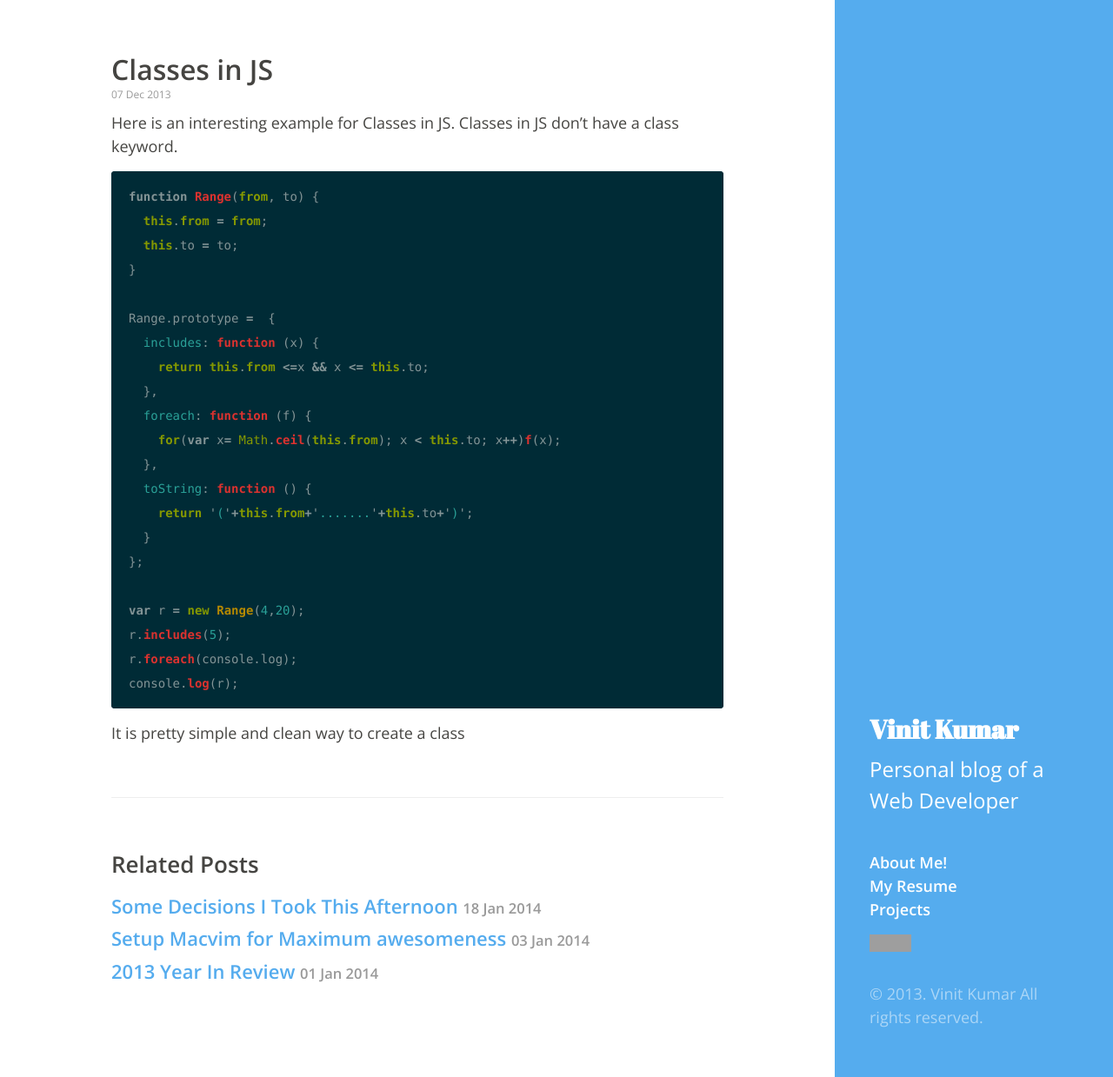
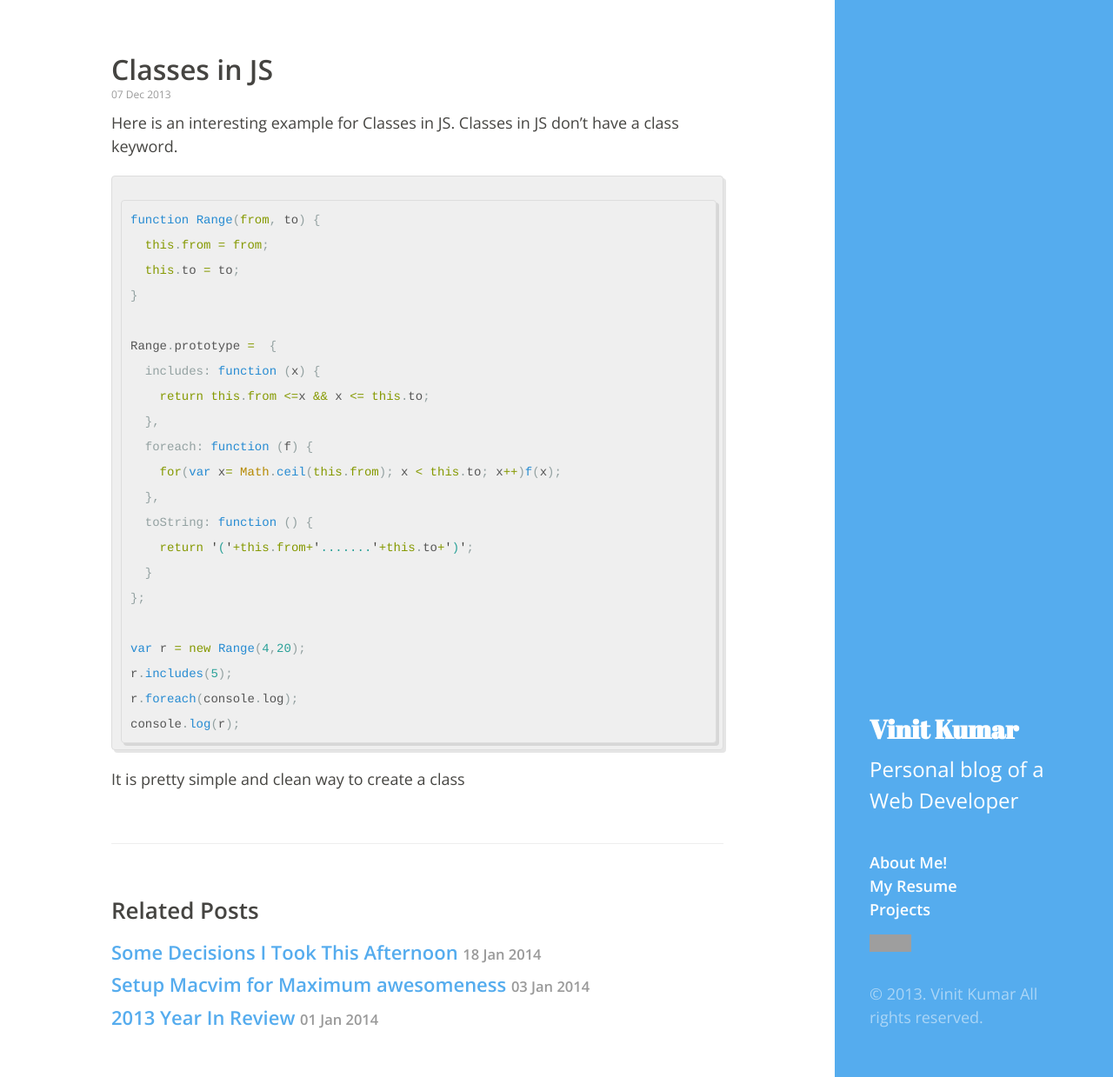
Before and after one commit to vinitkumar/vinitkumar.github.com, a Jekyll site: the page built from _posts/2013-12-07-Classes-in-JS.md, in a window 1280 px wide and 1239 px high. Shown: the whole window at 87% size. Built offline with Jekyll 4.4.1, drawn with Linux system fonts in a browser that asks for light colours; Markdown is read by kramdown in place of the engine named in the settings; grey boxes are pictures that could not be loaded.

Commit message:
one more good try

```diff
--- a/_includes/head.html
+++ b/_includes/head.html
@@ -36,7 +36,7 @@
 
   <!-- CSS -->
   <link rel="stylesheet" href="/public/css/hyde.css">
-  <link rel="stylesheet" href="/public/css/solarized-dark.css">
+  <link rel="stylesheet" href="/public/css/syntax.css">
   <link rel="stylesheet" href="http://fonts.googleapis.com/css?family=Open+Sans:300,400italic,400,600,700|Abril+Fatface">
 
   <!-- Icons -->
--- a/public/css/syntax.css
+++ b/public/css/syntax.css
@@ -1,66 +1,84 @@
-.hll { background-color: #ffffcc }
- /*{ background: #f0f3f3; }*/
-.c { color: #999; } /* Comment */
-.err { color: #AA0000; background-color: #FFAAAA } /* Error */
-.k { color: #006699; } /* Keyword */
-.o { color: #555555 } /* Operator */
-.cm { color: #0099FF; font-style: italic } /* Comment.Multiline */
-.cp { color: #009999 } /* Comment.Preproc */
-.c1 { color: #999; } /* Comment.Single */
-.cs { color: #999; } /* Comment.Special */
-.gd { background-color: #FFCCCC; border: 1px solid #CC0000 } /* Generic.Deleted */
-.ge { font-style: italic } /* Generic.Emph */
-.gr { color: #FF0000 } /* Generic.Error */
-.gh { color: #003300; } /* Generic.Heading */
-.gi { background-color: #CCFFCC; border: 1px solid #00CC00 } /* Generic.Inserted */
-.go { color: #AAAAAA } /* Generic.Output */
-.gp { color: #000099; } /* Generic.Prompt */
-.gs { } /* Generic.Strong */
-.gu { color: #003300; } /* Generic.Subheading */
-.gt { color: #99CC66 } /* Generic.Traceback */
-.kc { color: #006699; } /* Keyword.Constant */
-.kd { color: #006699; } /* Keyword.Declaration */
-.kn { color: #006699; } /* Keyword.Namespace */
-.kp { color: #006699 } /* Keyword.Pseudo */
-.kr { color: #006699; } /* Keyword.Reserved */
-.kt { color: #007788; } /* Keyword.Type */
-.m { color: #FF6600 } /* Literal.Number */
-.s { color: #d44950 } /* Literal.String */
-.na { color: #4f9fcf } /* Name.Attribute */
-.nb { color: #336666 } /* Name.Builtin */
-.nc { color: #00AA88; } /* Name.Class */
-.no { color: #336600 } /* Name.Constant */
-.nd { color: #9999FF } /* Name.Decorator */
-.ni { color: #999999; } /* Name.Entity */
-.ne { color: #CC0000; } /* Name.Exception */
-.nf { color: #CC00FF } /* Name.Function */
-.nl { color: #9999FF } /* Name.Label */
-.nn { color: #00CCFF; } /* Name.Namespace */
-.nt { color: #2f6f9f; } /* Name.Tag */
-.nv { color: #003333 } /* Name.Variable */
-.ow { color: #000000; } /* Operator.Word */
-.w { color: #bbbbbb } /* Text.Whitespace */
-.mf { color: #FF6600 } /* Literal.Number.Float */
-.mh { color: #FF6600 } /* Literal.Number.Hex */
-.mi { color: #FF6600 } /* Literal.Number.Integer */
-.mo { color: #FF6600 } /* Literal.Number.Oct */
-.sb { color: #CC3300 } /* Literal.String.Backtick */
-.sc { color: #CC3300 } /* Literal.String.Char */
-.sd { color: #CC3300; font-style: italic } /* Literal.String.Doc */
-.s2 { color: #CC3300 } /* Literal.String.Double */
-.se { color: #CC3300; } /* Literal.String.Escape */
-.sh { color: #CC3300 } /* Literal.String.Heredoc */
-.si { color: #AA0000 } /* Literal.String.Interpol */
-.sx { color: #CC3300 } /* Literal.String.Other */
-.sr { color: #33AAAA } /* Literal.String.Regex */
-.s1 { color: #CC3300 } /* Literal.String.Single */
-.ss { color: #FFCC33 } /* Literal.String.Symbol */
-.bp { color: #336666 } /* Name.Builtin.Pseudo */
-.vc { color: #003333 } /* Name.Variable.Class */
-.vg { color: #003333 } /* Name.Variable.Global */
-.vi { color: #003333 } /* Name.Variable.Instance */
-.il { color: #FF6600 } /* Literal.Number.Integer.Long */
 
-.css .o,
-.css .o + .nt,
-.css .nt + .nt { color: #999; }
+.highlight {
+  background-color: #efefef;
+  padding: 7px 7px 7px 10px;
+  border: 1px solid #ddd;
+  -moz-box-shadow: 3px 3px rgba(0,0,0,0.1);
+  -webkit-box-shadow: 3px 3px rgba(0,0,0,0.1);
+  box-shadow: 3px 3px rgba(0,0,0,0.1);
+  margin: 20px 0 20px 0;
+  overflow: hidden;
+}
+
+code {
+  font-family:'Bitstream Vera Sans Mono','Courier', monospace;
+}
+
+.highlight .c { color: #586E75 } /* Comment */
+.highlight .err { color: #93A1A1 } /* Error */
+.highlight .g { color: #93A1A1 } /* Generic */
+.highlight .k { color: #859900 } /* Keyword */
+.highlight .l { color: #93A1A1 } /* Literal */
+.highlight .n { color: #93A1A1 } /* Name */
+.highlight .o { color: #859900 } /* Operator */
+.highlight .x { color: #CB4B16 } /* Other */
+.highlight .p { color: #93A1A1 } /* Punctuation */
+.highlight .cm { color: #586E75 } /* Comment.Multiline */
+.highlight .cp { color: #859900 } /* Comment.Preproc */
+.highlight .c1 { color: #586E75 } /* Comment.Single */
+.highlight .cs { color: #859900 } /* Comment.Special */
+.highlight .gd { color: #2AA198 } /* Generic.Deleted */
+.highlight .ge { color: #93A1A1; font-style: italic } /* Generic.Emph */
+.highlight .gr { color: #DC322F } /* Generic.Error */
+.highlight .gh { color: #CB4B16 } /* Generic.Heading */
+.highlight .gi { color: #859900 } /* Generic.Inserted */
+.highlight .go { color: #93A1A1 } /* Generic.Output */
+.highlight .gp { color: #93A1A1 } /* Generic.Prompt */
+.highlight .gs { color: #93A1A1; font-weight: bold } /* Generic.Strong */
+.highlight .gu { color: #CB4B16 } /* Generic.Subheading */
+.highlight .gt { color: #93A1A1 } /* Generic.Traceback */
+.highlight .kc { color: #CB4B16 } /* Keyword.Constant */
+.highlight .kd { color: #268BD2 } /* Keyword.Declaration */
+.highlight .kn { color: #859900 } /* Keyword.Namespace */
+.highlight .kp { color: #859900 } /* Keyword.Pseudo */
+.highlight .kr { color: #268BD2 } /* Keyword.Reserved */
+.highlight .kt { color: #DC322F } /* Keyword.Type */
+.highlight .ld { color: #93A1A1 } /* Literal.Date */
+.highlight .m { color: #2AA198 } /* Literal.Number */
+.highlight .s { color: #2AA198 } /* Literal.String */
+.highlight .na { color: #93A1A1 } /* Name.Attribute */
+.highlight .nb { color: #B58900 } /* Name.Builtin */
+.highlight .nc { color: #268BD2 } /* Name.Class */
+.highlight .no { color: #CB4B16 } /* Name.Constant */
+.highlight .nd { color: #268BD2 } /* Name.Decorator */
+.highlight .ni { color: #CB4B16 } /* Name.Entity */
+.highlight .ne { color: #CB4B16 } /* Name.Exception */
+.highlight .nf { color: #268BD2 } /* Name.Function */
+.highlight .nl { color: #93A1A1 } /* Name.Label */
+.highlight .nn { color: #93A1A1 } /* Name.Namespace */
+.highlight .nx { color: #555 } /* Name.Other */
+.highlight .py { color: #93A1A1 } /* Name.Property */
+.highlight .nt { color: #268BD2 } /* Name.Tag */
+.highlight .nv { color: #268BD2 } /* Name.Variable */
+.highlight .ow { color: #859900 } /* Operator.Word */
+.highlight .w { color: #93A1A1 } /* Text.Whitespace */
+.highlight .mf { color: #2AA198 } /* Literal.Number.Float */
+.highlight .mh { color: #2AA198 } /* Literal.Number.Hex */
+.highlight .mi { color: #2AA198 } /* Literal.Number.Integer */
+.highlight .mo { color: #2AA198 } /* Literal.Number.Oct */
+.highlight .sb { color: #586E75 } /* Literal.String.Backtick */
+.highlight .sc { color: #2AA198 } /* Literal.String.Char */
+.highlight .sd { color: #93A1A1 } /* Literal.String.Doc */
+.highlight .s2 { color: #2AA198 } /* Literal.String.Double */
+.highlight .se { color: #CB4B16 } /* Literal.String.Escape */
+.highlight .sh { color: #93A1A1 } /* Literal.String.Heredoc */
+.highlight .si { color: #2AA198 } /* Literal.String.Interpol */
+.highlight .sx { color: #2AA198 } /* Literal.String.Other */
+.highlight .sr { color: #DC322F } /* Literal.String.Regex */
+.highlight .s1 { color: #2AA198 } /* Literal.String.Single */
+.highlight .ss { color: #2AA198 } /* Literal.String.Symbol */
+.highlight .bp { color: #268BD2 } /* Name.Builtin.Pseudo */
+.highlight .vc { color: #268BD2 } /* Name.Variable.Class */
+.highlight .vg { color: #268BD2 } /* Name.Variable.Global */
+.highlight .vi { color: #268BD2 } /* Name.Variable.Instance */
+.highlight .il { color: #2AA198 } /* Literal.Number.Integer.Long */
```
